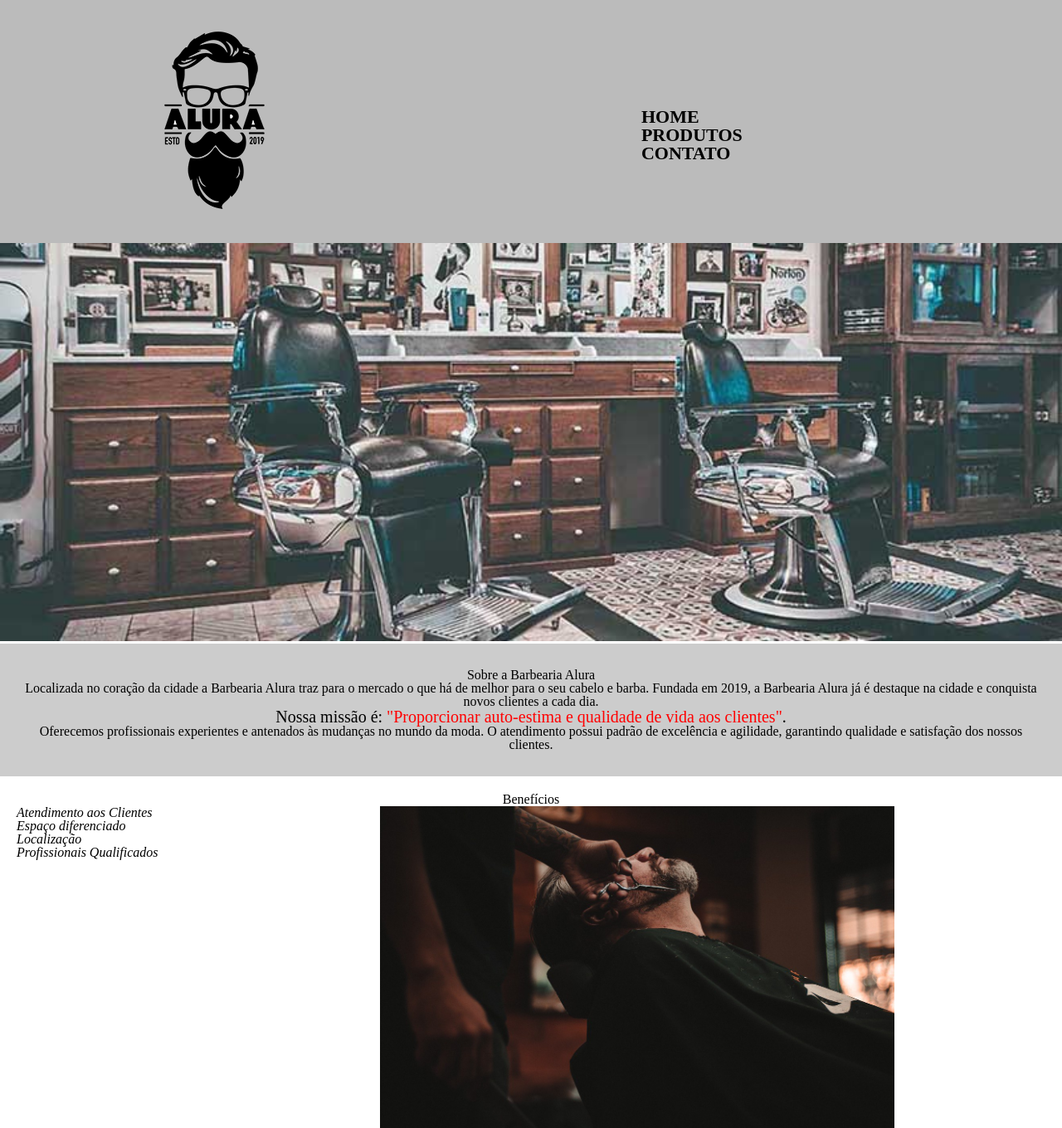
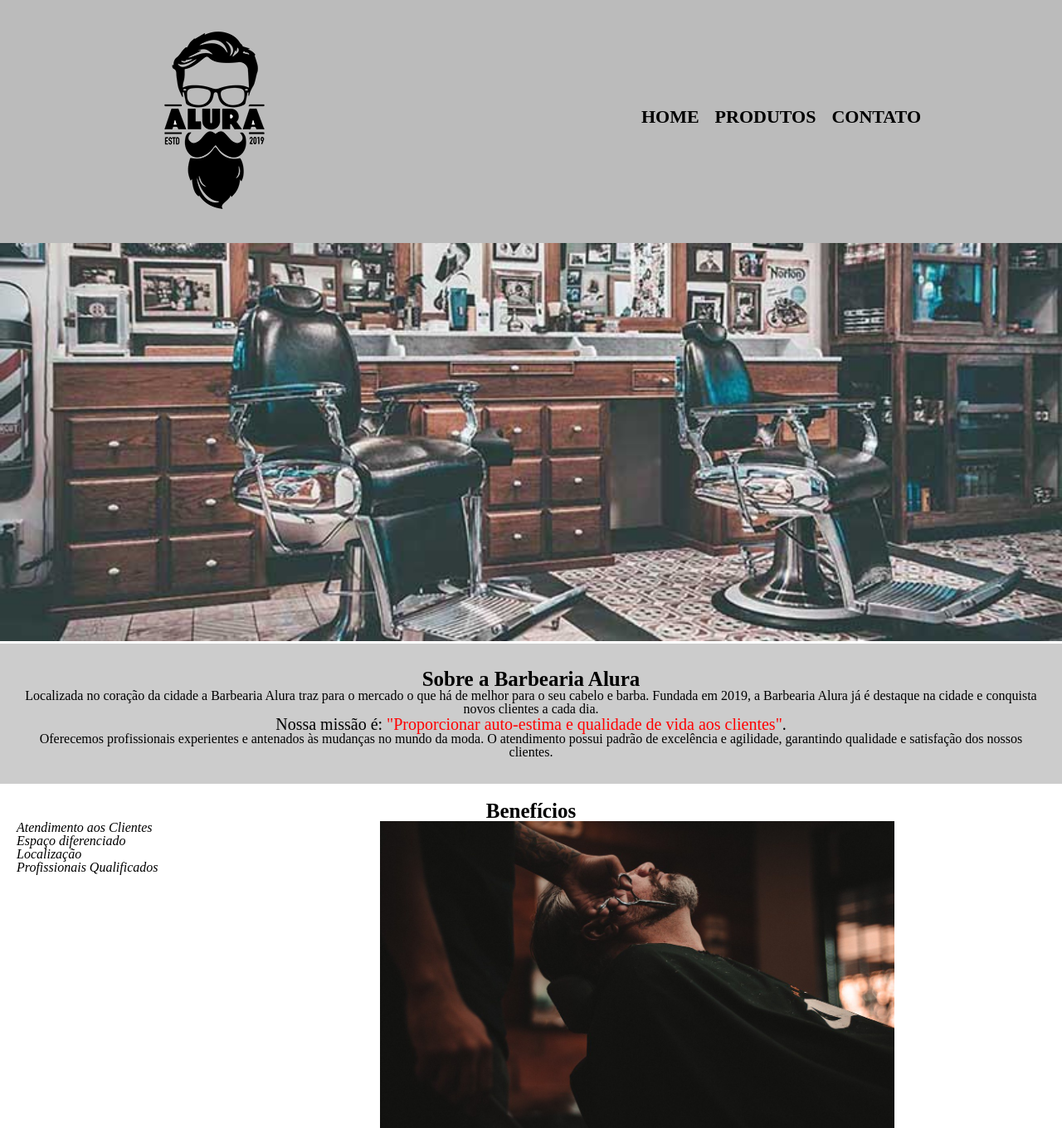
Before and after one commit to DaniloSilva-ITE/trilhaFront-curso3, a plain HTML site: page index.html in a window 1280 px wide. Shown: the top 1360 px of the page at 83% size. Drawn offline with Linux system fonts and the light colour scheme.

Commit message:
Acertado home

```diff
--- a/index.css
+++ b/index.css
@@ -43,7 +43,9 @@ nav a:hover {
 }
 
 .titulo-centralizado {
-	text-align: center
+	text-align: center;
+	font-weight: bold;
+	font-size: 25px;
 }
 
 p {
@@ -67,7 +69,7 @@ em strong {
 	padding: 20px;
 }
 
-ul {
+.listaItens {
 	display: inline-block;
 	vertical-align: top;
 	width: 20%;
--- a/index.html
+++ b/index.html
@@ -37,7 +37,7 @@
 			<div class="beneficios">
 				<h3 class="titulo-centralizado">Benefícios</h3>
 
-				<ul>
+				<ul class="listaItens">
 					<li class="itens">Atendimento aos Clientes</li>
 					<li class="itens">Espaço diferenciado</li>
 					<li class="itens">Localização</li>
```
